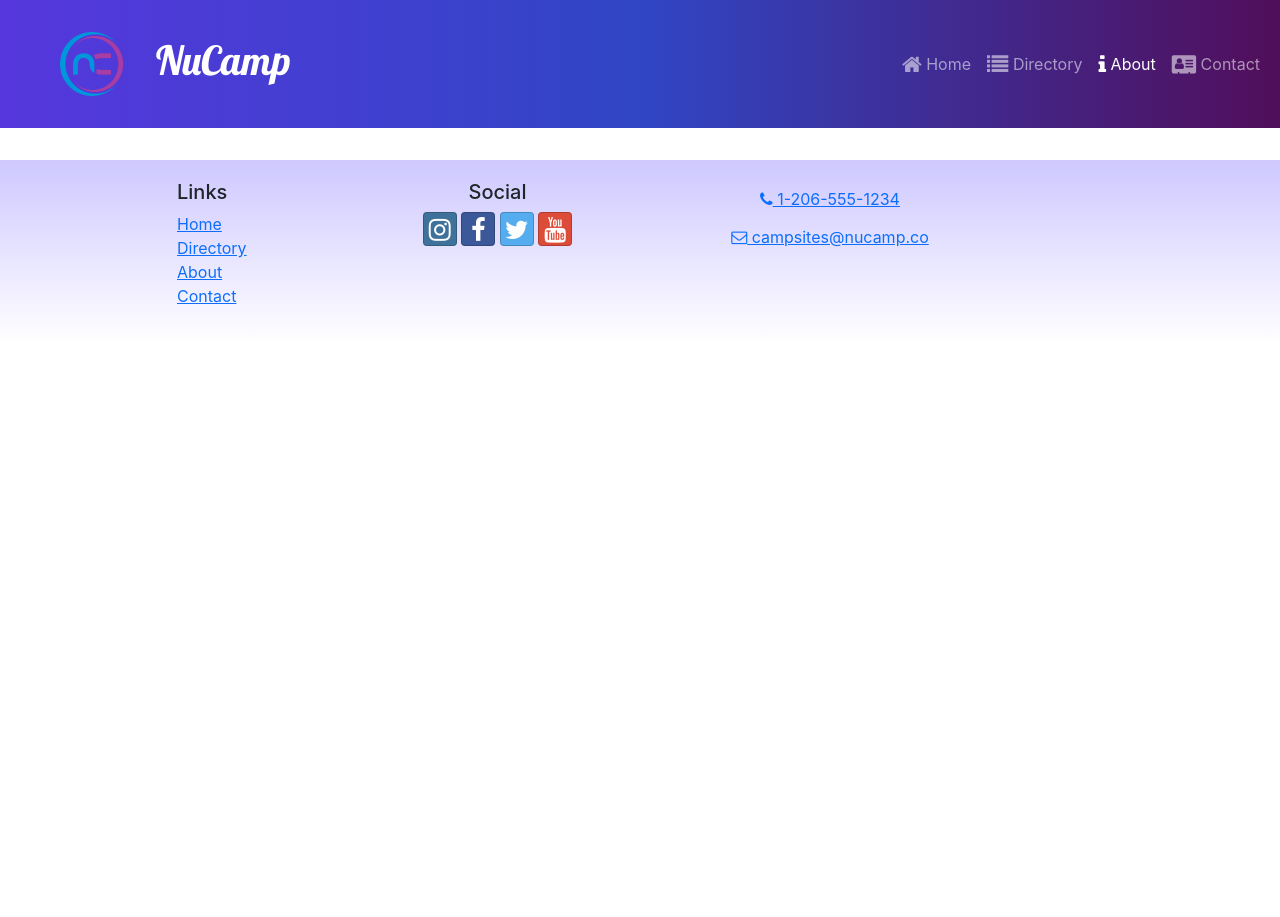
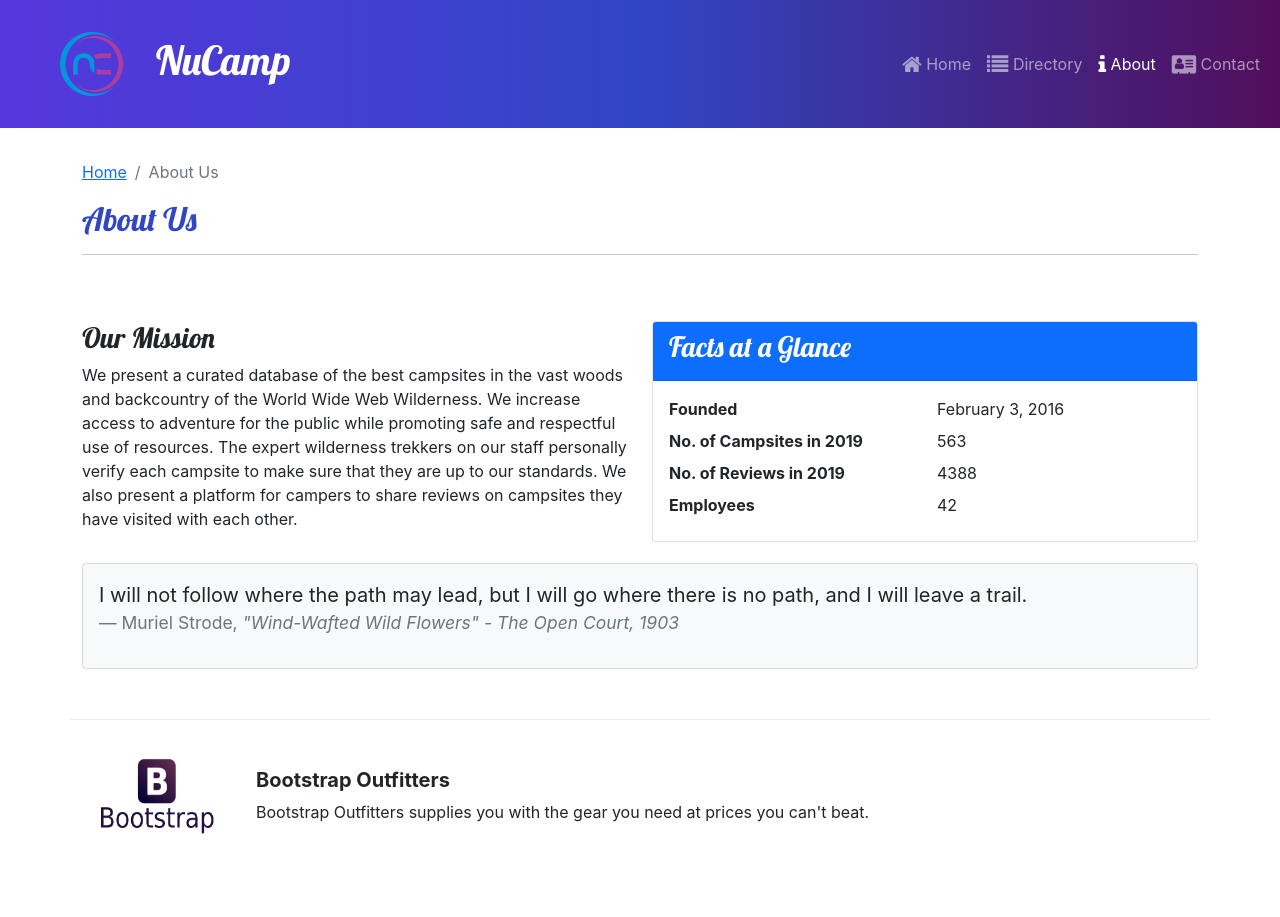
Before and after one commit to lewis-j/Nucamp_campsites, a React (Create React App) app: page /about in a window 1280 px wide. Shown: the top 917 px of the page. Before the commit the page ends 800 px from the top, so only its background shows below. Built offline with nearby package versions, Linux system fonts and the light colour scheme.

Commit message:
Contact Page

```diff
--- a/src/App.js
+++ b/src/App.js
@@ -6,6 +6,7 @@ import {
   ContactPage,
   CampsitesDirectoryPage,
   CampsiteDetailPage,
+  AboutPage,
 } from "./pages";
 
 import "./App.css";
@@ -17,6 +18,7 @@ function App() {
       <Routes>
         <Route path="/" element={<HomePage />} />
         <Route path="contact" element={<ContactPage />} />
+        <Route path="about" element={<AboutPage />} />
         <Route path="directory" element={<CampsitesDirectoryPage />} />
         <Route path="directory/:campsiteId" element={<CampsiteDetailPage />} />
       </Routes>
--- a/src/app/shared/CAMPSITES.js
+++ b/src/app/shared/CAMPSITES.js
@@ -1,43 +1,43 @@
-import reactLakeImg from '../assets/img/react-lake.jpg';
-import chromeRiverImg from '../assets/img/chrome-river.jpg';
-import breadCrumbImg from '../assets/img/breadcrumb-trail.jpg';
-import reduxWoodsImg from '../assets/img/redux-woods.jpg';
+import reactLakeImg from "../assets/img/react-lake.jpg";
+import chromeRiverImg from "../assets/img/chrome-river.jpg";
+import breadCrumbImg from "../assets/img/breadcrumb-trail.jpg";
+import reduxWoodsImg from "../assets/img/redux-woods.jpg";
 
 export const CAMPSITES = [
   {
     id: 0,
-        name: 'React Lake Campground',
+    name: "React Lake Campground",
     image: reactLakeImg,
     elevation: 1233,
     featured: false,
     description:
-            'Nestled in the foothills of the Chrome Mountains, this campground on the shores of the pristine React Lake is a favorite for fly fishers.'
+      "Nestled in the foothills of the Chrome Mountains, this campground on the shores of the pristine React Lake is a favorite for fly fishers.",
   },
   {
     id: 1,
-        name: 'Chrome River Campground ',
+    name: "Chrome River Campground ",
     image: chromeRiverImg,
     elevation: 877,
     featured: false,
     description:
-            'Spend a few sunny days and starry nights beneath a canopy of old-growth firs at this enchanting spot by the Chrome River.'
+      "Spend a few sunny days and starry nights beneath a canopy of old-growth firs at this enchanting spot by the Chrome River.",
   },
   {
     id: 2,
-        name: 'Breadcrumb Trail Campground',
+    name: "Breadcrumb Trail Campground",
     image: breadCrumbImg,
     elevation: 2901,
     featured: false,
     description:
-            'Let NuCamp be your guide to this off-the-beaten-path, hike-in-only campground.'
+      "Let NuCamp be your guide to this off-the-beaten-path, hike-in-only campground.",
   },
   {
     id: 3,
-        name: 'Redux Woods Campground',
+    name: "Redux Woods Campground",
     image: reduxWoodsImg,
     elevation: 42,
     featured: true,
     description:
-            "You'll never want to leave this hidden gem, deep within the lush Redux Woods."
-    }
+      "You'll never want to leave this hidden gem, deep within the lush Redux Woods.",
+  },
 ];
--- a/src/app/shared/PARTNERS.js
+++ b/src/app/shared/PARTNERS.js
@@ -1,39 +1,39 @@
-import bootStrapLogo from '../assets/img/bootstrap-logo.png';
-import gitLogo from '../assets/img/git-logo.png';
-import mongoLogo from '../assets/img/mongo-logo.png';
-import nodeLogo from '../assets/img/node-logo.png';
+import bootStrapLogo from "../assets/img/bootstrap-logo.png";
+import gitLogo from "../assets/img/git-logo.png";
+import mongoLogo from "../assets/img/mongo-logo.png";
+import nodeLogo from "../assets/img/node-logo.png";
 
 export const PARTNERS = [
   {
     id: 0,
-        name: 'Bootstrap Outfitters',
+    name: "Bootstrap Outfitters",
     image: bootStrapLogo,
     featured: false,
     description:
-            "Bootstrap Outfitters supplies you with the gear you need at prices you can't beat."
+      "Bootstrap Outfitters supplies you with the gear you need at prices you can't beat.",
   },
   {
     id: 1,
-        name: 'Git Out Expeditions',
+    name: "Git Out Expeditions",
     image: gitLogo,
     featured: false,
     description:
-            'Join Git Out Expeditions to explore new horizons with a group of other adventurers!'
+      "Join Git Out Expeditions to explore new horizons with a group of other adventurers!",
   },
   {
     id: 2,
-        name: 'Mongo Fly Shop',
+    name: "Mongo Fly Shop",
     image: mongoLogo,
     featured: false,
     description:
-            'Need a new fishing pole, a tacklebox, or flies of all kinds? Stop by Mongo Fly Shop.'
+      "Need a new fishing pole, a tacklebox, or flies of all kinds? Stop by Mongo Fly Shop.",
   },
   {
     id: 3,
-        name: 'Node Outdoor Apparel',
+    name: "Node Outdoor Apparel",
     image: nodeLogo,
     featured: true,
     description:
-            'From polar fleeces to swimsuits, hiking boots to waders, a visit to Node will be sure to get you covered.'
-    }
+      "From polar fleeces to swimsuits, hiking boots to waders, a visit to Node will be sure to get you covered.",
+  },
 ];
--- a/src/features/display/DisplayList.js
+++ b/src/features/display/DisplayList.js
@@ -2,9 +2,14 @@ import { Col, Row } from "reactstrap";
 import DisplayCard from "./DisplayCard";
 import { selectFeaturedCampsite } from "../campsites/campsitesSlice";
 import { selectFeaturedPromotion } from "../promotions/promotionsSlice";
+import { selectFeaturedParnter } from "../partners/partnersSlice";
 
 const DisplayList = () => {
-  const items = [selectFeaturedCampsite(), selectFeaturedPromotion()];
+  const items = [
+    selectFeaturedCampsite(),
+    selectFeaturedPromotion(),
+    selectFeaturedParnter(),
+  ];
 
   return (
     <Row>
--- /dev/null
+++ b/src/features/partners/Partner.js
@@ -0,0 +1,20 @@
+import React from "react";
+
+const Partner = ({ partner }) => {
+  if (partner) {
+    const { image, name, description } = partner;
+    return (
+      <>
+        <img src={image} alt={name} style={{ width: "150px" }} />
+        <div className="m-4">
+          <h5 className="fw-bold">{name}</h5>
+          {description}
+        </div>
+      </>
+    );
+  }
+
+  return null;
+};
+
+export default Partner;
--- /dev/null
+++ b/src/features/partners/PartnersList.js
@@ -0,0 +1,21 @@
+import React from "react";
+import { Row, Col } from "reactstrap";
+import Partner from "./Partner";
+import { selectAllPartners } from "./partnersSlice";
+
+const PartnersList = () => {
+  const partners = selectAllPartners();
+  return (
+    <Col className="mt-4">
+      <Row>
+        {partners.map((partner) => (
+          <div className="d-flex mb-5" key={partner.id}>
+            <Partner partner={partner} />
+          </div>
+        ))}
+      </Row>
+    </Col>
+  );
+};
+
+export default PartnersList;
--- /dev/null
+++ b/src/features/partners/partnersSlice.js
@@ -0,0 +1,9 @@
+import { PARTNERS } from "../../app/shared/PARTNERS";
+
+export const selectAllPartners = () => {
+  return PARTNERS;
+};
+
+export const selectFeaturedParnter = () => {
+  return PARTNERS.find((p) => p.featured);
+};
--- /dev/null
+++ b/src/pages/AboutPage.js
@@ -0,0 +1,87 @@
+import { Col, Row, Container, Card, CardBody, CardHeader } from "reactstrap";
+import SubHeader from "../components/SubHeader";
+import PartnersList from "../features/partners/PartnersList";
+
+import React from "react";
+
+const AboutPage = () => {
+  return (
+    <Container>
+      <SubHeader current="About Us" />
+      <Row className="row-content">
+        <Col sm="6">
+          <h3>Our Mission</h3>
+          <p>
+            We present a curated database of the best campsites in the vast
+            woods and backcountry of the World Wide Web Wilderness. We increase
+            access to adventure for the public while promoting safe and
+            respectful use of resources. The expert wilderness trekkers on our
+            staff personally verify each campsite to make sure that they are up
+            to our standards. We also present a platform for campers to share
+            reviews on campsites they have visited with each other.
+          </p>
+        </Col>
+        <Col sm="6">
+          <Card>
+            <CardHeader className="bg-primary text-white">
+              <h3>Facts at a Glance</h3>
+            </CardHeader>
+            <CardBody>
+              <Row tog="dl">
+                <Col xs="6" tag="dt">
+                  Founded
+                </Col>
+                <Col xs="6" tag="dd">
+                  February 3, 2016
+                </Col>
+                <Col xs="6" tag="dt">
+                  No. of Campsites in 2019
+                </Col>
+                <Col xs="6" tag="dd">
+                  563
+                </Col>
+                <Col xs="6" tag="dt">
+                  No. of Reviews in 2019
+                </Col>
+                <Col xs="6" tag="dd">
+                  4388
+                </Col>
+                <Col xs="6" tag="dt">
+                  Employees
+                </Col>
+                <Col xs="6" tag="dd">
+                  42
+                </Col>
+              </Row>
+            </CardBody>
+          </Card>
+        </Col>
+        <Col>
+          <Card className="bg-light mt-3">
+            <CardBody>
+              <blockquote className="blockquote">
+                <p>
+                  I will not follow where the path may lead, but I will go where
+                  there is no path, and I will leave a trail.
+                </p>
+                <footer className="blockquote-footer">
+                  Muriel Strode,{" "}
+                  <cite title="Source Title">
+                    "Wind-Wafted Wild Flowers" - The Open Court, 1903
+                  </cite>
+                </footer>
+              </blockquote>
+            </CardBody>
+          </Card>
+        </Col>
+      </Row>
+      <Row>
+        <Col xs="12">
+          <PartnersList />
+        </Col>
+      </Row>
+    </Container>
+  );
+};
+
+export default AboutPage;
--- a/src/pages/CantactPage.js
+++ b/src/pages/CantactPage.js
@@ -1,7 +1,46 @@
-import React from "react";
+import { Container, Col, Row } from "reactstrap";
+import SubHeader from "../components/SubHeader";
 
-const CantactPage = () => {
-  return <div>CantactPage</div>;
+const ContactPage = () => {
+  return (
+    <Container>
+      <SubHeader current="Contact Us" />
+
+      <Row className="row-content align-items-center">
+        <Col sm="4">
+          <h5>Our Address</h5>
+          <address>
+            1 Nucamp Way
+            <br />
+            Seattle, WA 98001
+            <br />
+            U.S.A.
+          </address>
+        </Col>
+        <Col>
+          <a role="button" className="btn btn-link" href="tel:+12065551234">
+            <i className="fa fa-phone" /> 1-206-555-1234
+          </a>
+          <br />
+          <a
+            role="button"
+            className="btn btn-link"
+            href="mailto:fakeemail@fakeemail.co"
+          >
+            <i className="fa fa-envelope-o" /> campsites@nucamp.co
+          </a>
+        </Col>
+      </Row>
+
+      <Row className="row-content">
+        <Col xs="12">
+          <h2>Send Us Your Feedback</h2>
+          <hr />
+        </Col>
+        <Col md="10">TBD: ContactForm</Col>
+      </Row>
+    </Container>
+  );
 };
 
-export default CantactPage;
+export default ContactPage;
--- a/src/pages/index.js
+++ b/src/pages/index.js
@@ -2,3 +2,4 @@ export { default as CampsitesDirectoryPage } from "./CampsitesDirectoryPage";
 export { default as ContactPage } from "./CantactPage";
 export { default as HomePage } from "./HomePage";
 export { default as CampsiteDetailPage } from "./CampsiteDetailPage";
+export { default as AboutPage } from "./AboutPage";
```
Lines whose indentation alone changed are shown as unchanged.
